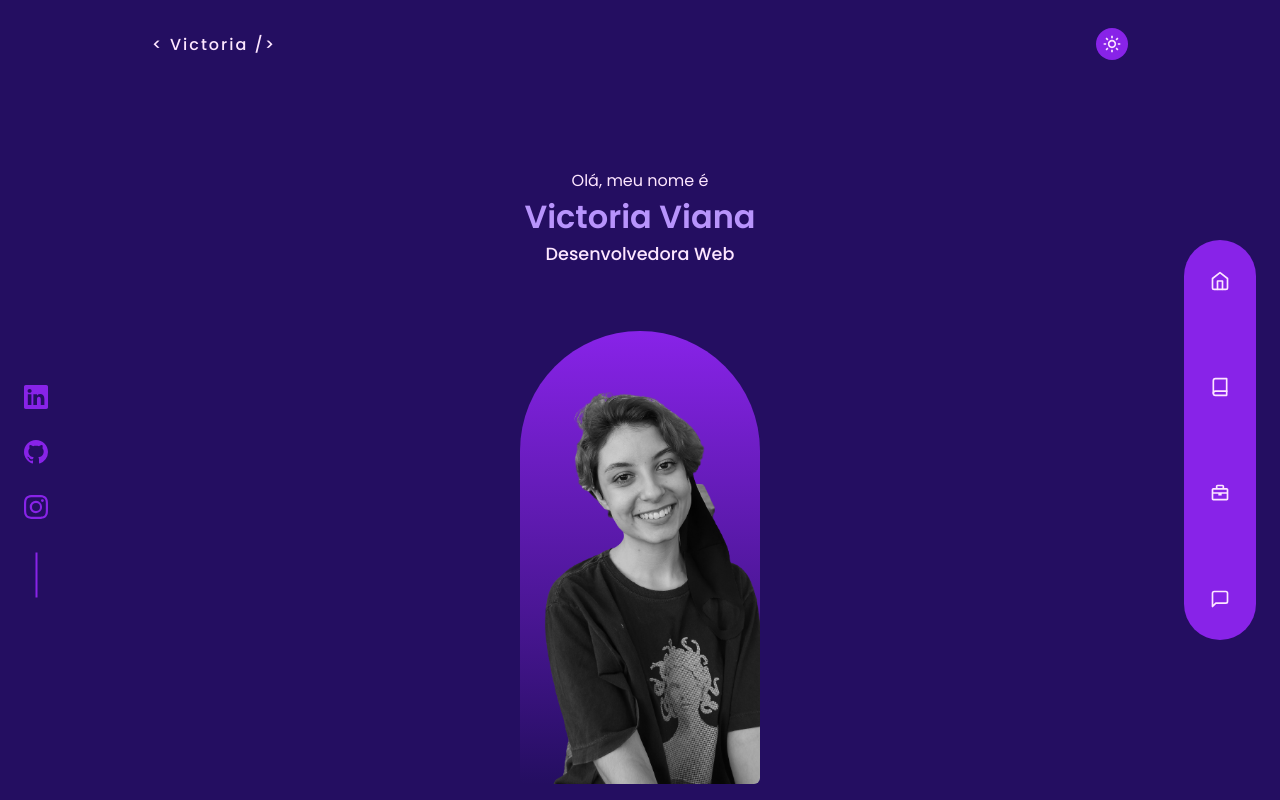
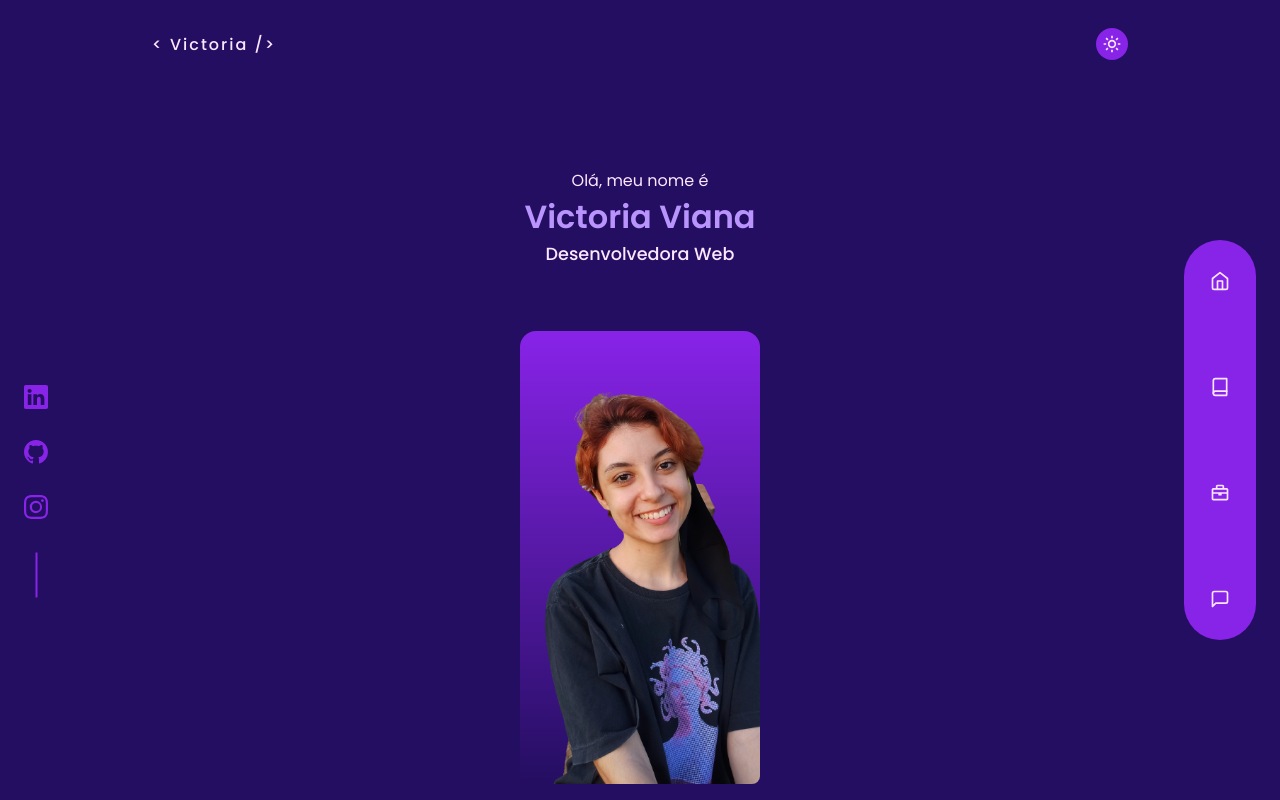
Before and after one commit to victoriavianx/portfolio, a React (Create React App) app: page / in a window 1280 px wide. Shown: the top 800 px of the page. Built offline with nearby package versions, Linux system fonts and the light colour scheme.

Commit message:
update: imagebox shape

```diff
--- a/src/pages/About/styles.js
+++ b/src/pages/About/styles.js
@@ -42,6 +42,7 @@ export const ImageBox = styled.figure`
   align-items: center;
 
   img {
+    filter: saturate(1.3);
     width: 10rem;
     height: 10rem;
     border-radius: 100px;
--- a/src/pages/Intro/styles.js
+++ b/src/pages/Intro/styles.js
@@ -49,7 +49,7 @@ export const ImageBox = styled.div`
     var(--hover-color),
     var(--background-dark-mode)
   );
-  border-radius: 10rem 10rem 0.5rem 0.5rem;
+  border-radius: 1rem 1rem 0.5rem 0.5rem;
   display: flex;
   align-items: flex-end;
   justify-content: center;
@@ -63,12 +63,7 @@ export const ImageBox = styled.div`
 
 export const Imagem = styled.img`
   width: 190px;
-  filter: grayscale(1);
-  transition: 0.5s;
-
-  :hover {
-    filter: none;
-  }
+  filter: saturate(1.3);
 
   @media (min-width: 768px) {
     width: 240px;
```
